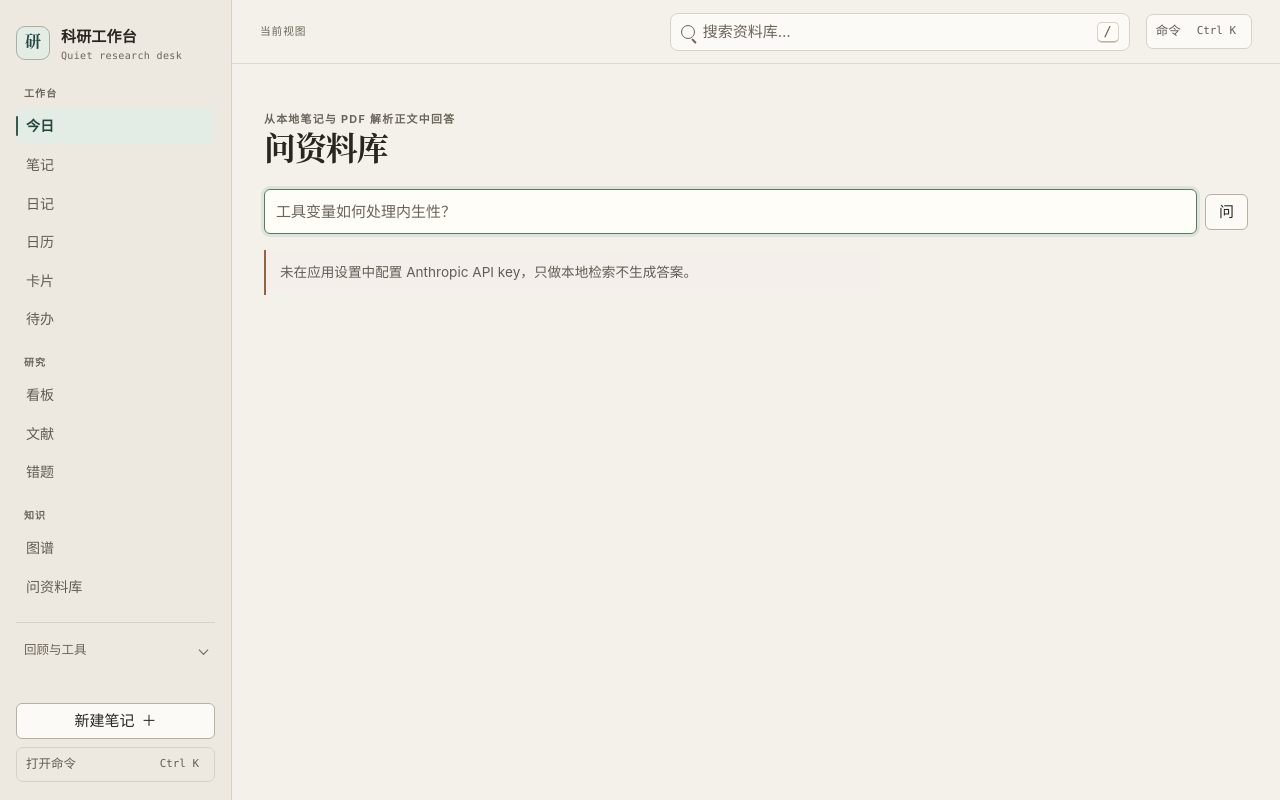
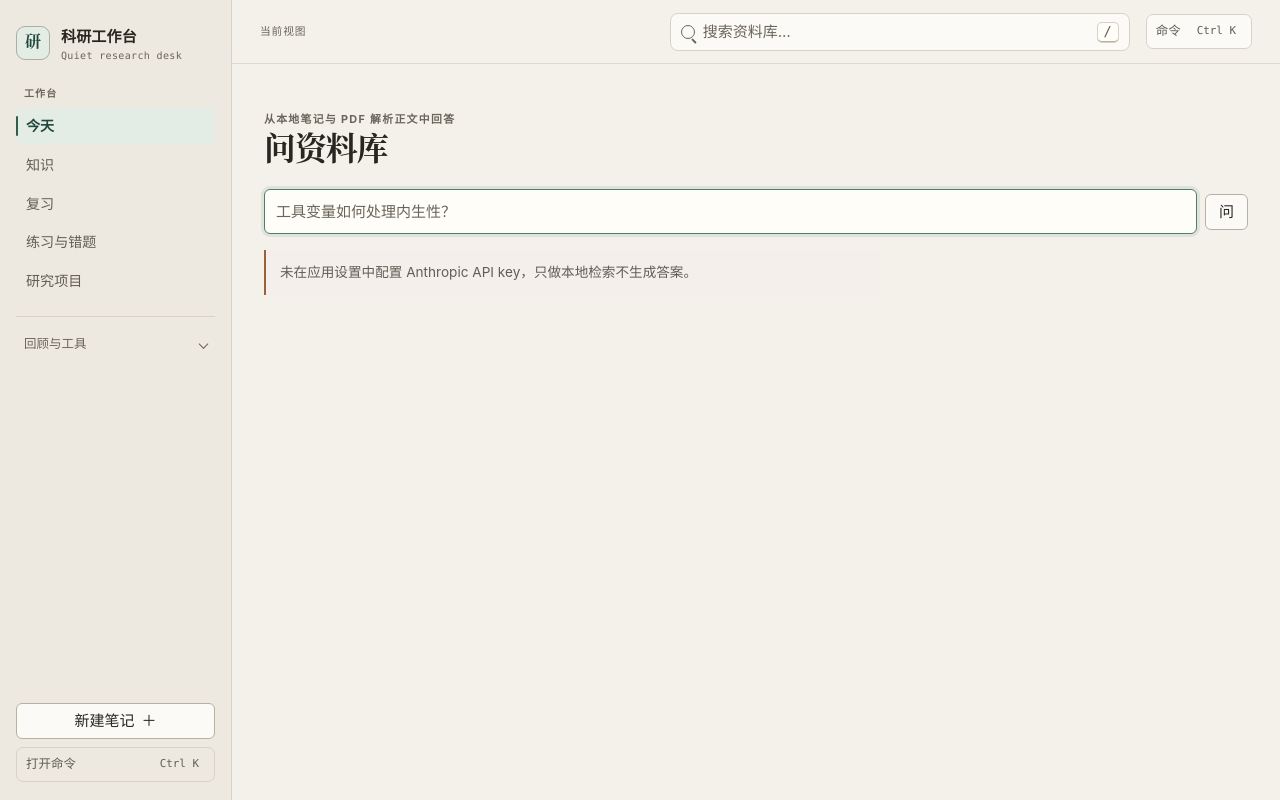
Before and after one commit to zhidacaishu/workstation-mini, a Node project: template src/views/ask.ejs in a window 1280 px wide. Run offline with Node 20 templates, Linux system fonts and the light colour scheme; the template is opened without the code that fills it, so the values that code supplies are empty.

Commit message:
feat: compact workstation-mini navigation

```diff
--- a/src/views/partials/head.ejs
+++ b/src/views/partials/head.ejs
@@ -7,39 +7,18 @@
     {
       label: '工作台',
       items: [
-        { label: '今日', href: '/', active: matches('/') },
-        { label: '笔记', href: '/search', active: matches('/search', '/note', '/edit', '/new', '/section') },
-        { label: '日记', href: '/diary', active: matches('/diary') },
-        { label: '日历', href: '/calendar', active: matches('/calendar') },
-        { label: '卡片', href: '/decks', active: matches('/decks', '/review') },
-        { label: '待办', href: '/tasks', active: matches('/tasks') }
-      ]
-    },
-    {
-      label: '研究',
-      items: [
-        { label: '看板', href: '/board/experiment', active: matches('/board', '/submissions') },
-        { label: '文献', href: '/library', active: matches('/library') },
-        { label: '错题', href: '/mistakes', active: matches('/mistakes') }
-      ]
-    },
-    {
-      label: '知识',
-      items: [
-        { label: '图谱', href: '/graph', active: matches('/graph') },
-        { label: '问资料库', href: '/ask', active: matches('/ask') }
+        { label: '今天', href: '/', active: matches('/') },
+        { label: '知识', href: '/search', active: matches('/search', '/note', '/edit', '/new', '/section') },
+        { label: '复习', href: '/review', active: matches('/review', '/decks') },
+        { label: '练习与错题', href: '/mistakes', active: matches('/mistakes') },
+        { label: '研究项目', href: '/board/experiment', active: matches('/board') }
       ]
     }
   ];
   const toolItems = [
     { label: '历史与草稿', href: '/history', active: matches('/history', '/recover') },
-    { label: '截止日期', href: '/deadlines', active: matches('/deadlines') },
-    { label: '周期回顾', href: '/retro', active: matches('/retro') },
-    { label: '每日简报', href: '/briefing', active: matches('/briefing') },
-    { label: '每日回顾', href: '/highlights', active: matches('/highlights') },
-    { label: '知识库体检', href: '/health', active: matches('/health') },
-    { label: '影子跟读', href: '/shadowing', active: matches('/shadowing') },
-    { label: '发表到博客', href: '/publish', active: matches('/publish') }
+    { label: '待办', href: '/tasks', active: matches('/tasks') },
+    { label: '截止日期', href: '/deadlines', active: matches('/deadlines') }
   ];
   const toolsActive = toolItems.some(item => item.active);
   // isMac 由 src/app.js 注入。前端按 data-primary-modifier 决定认哪个修饰键，
```
